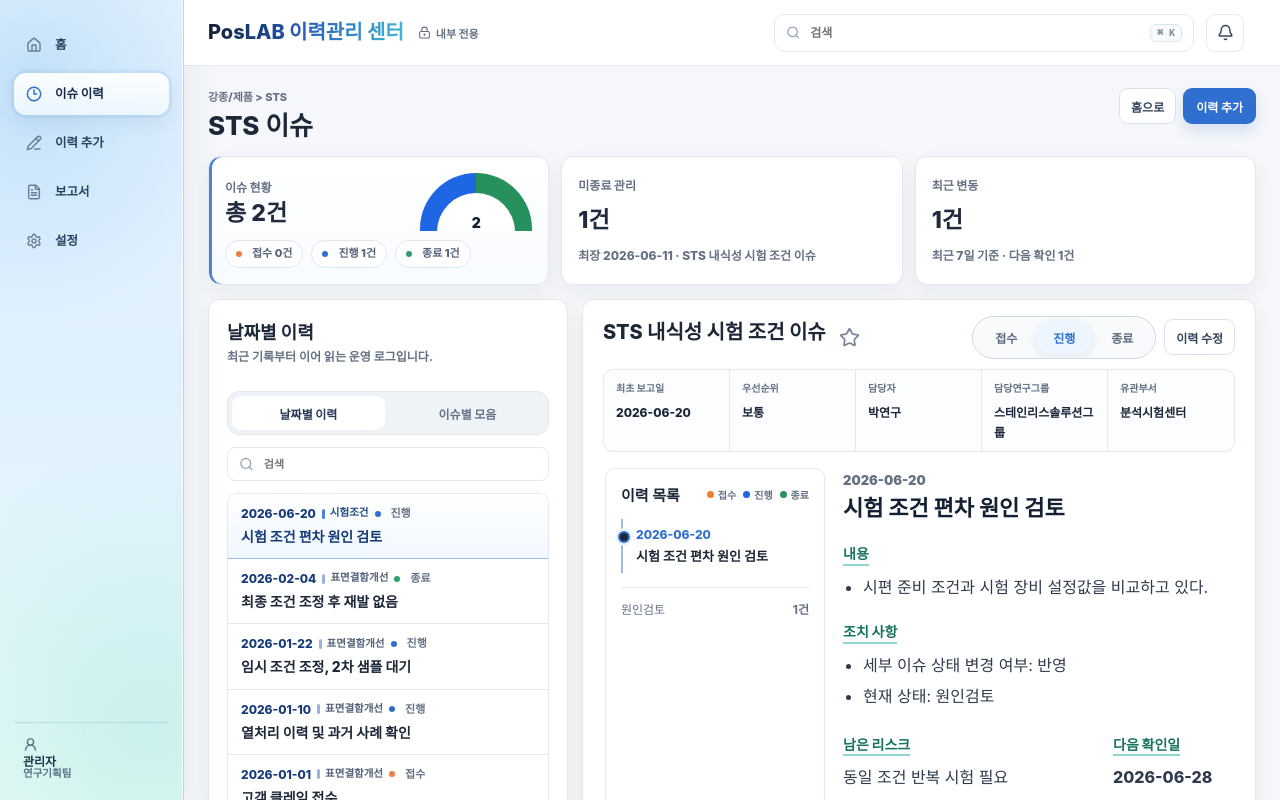
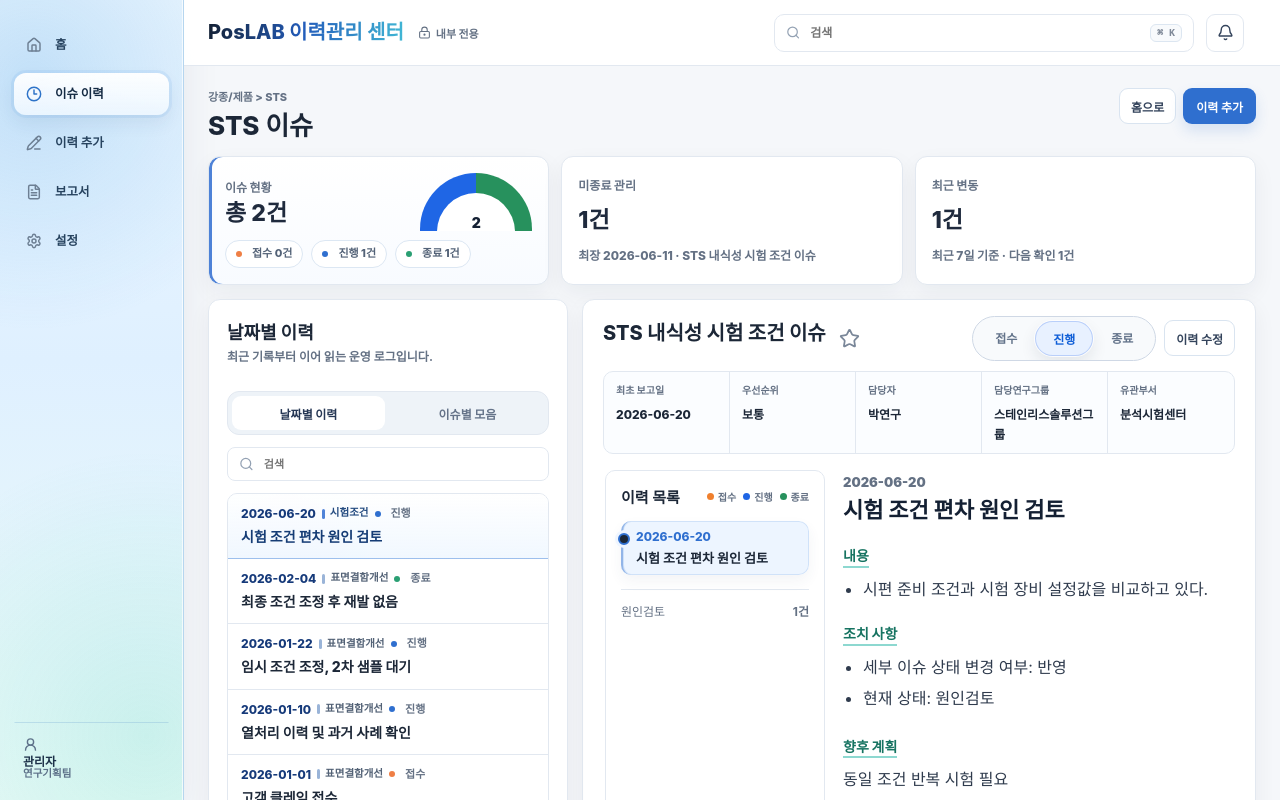
Before and after one commit to SSG87-pos/Issue-history-board, a React (Vite) app: page / in a window 1280 px wide. Both pictures are taken after a click on the button "이슈 이력". Shown: the top 800 px of the page. Built offline with nearby package versions, Linux system fonts and the light colour scheme.

Commit message:
fix: refine detail plan and timeline selection

```diff
--- a/src/components/HistoryDetail.tsx
+++ b/src/components/HistoryDetail.tsx
@@ -141,15 +141,9 @@ export function HistoryDetail({ data, selectedEntry, selectedIssue, onCloseDetai
 
           <div className="risk-check-grid">
             <div>
-              <h4>남은 리스크</h4>
+              <h4>향후 계획</h4>
               <p>{selectedEntry.remainingRisk || '등록된 잔여 리스크가 없습니다.'}</p>
             </div>
-            {selectedEntry.nextCheckDate && (
-              <div>
-                <h4>다음 확인일</h4>
-                <p className="next-check-date">{selectedEntry.nextCheckDate}</p>
-              </div>
-            )}
           </div>
 
           <h4>첨부 URL</h4>
--- a/src/styles.css
+++ b/src/styles.css
@@ -3626,6 +3626,35 @@ body {
   background: currentColor;
 }
 
+.timeline-row.is-selected {
+  border-radius: 10px;
+  background: #eef5ff;
+  box-shadow:
+    inset 0 0 0 1px rgba(80, 139, 222, 0.18),
+    0 6px 14px rgba(43, 69, 99, 0.06);
+}
+
+.timeline-row.status-occurred.is-selected {
+  background: #fff4e8;
+}
+
+.timeline-row.status-cause_review.is-selected,
+.timeline-row.status-actioning.is-selected {
+  background: #edf5ff;
+}
+
+.timeline-row.status-verification.is-selected {
+  background: #eafaf7;
+}
+
+.timeline-row.status-resolved.is-selected {
+  background: #eaf8ef;
+}
+
+.timeline-row.status-on_hold.is-selected {
+  background: #f4f6f9;
+}
+
 /* Home review pass: align category headers, remove icon boxes, and soften selection cues. */
 .topbar-title h1 {
   background: linear-gradient(100deg, #142033 0%, #235cba 48%, #41b8d5 100%);
@@ -3891,6 +3920,37 @@ body {
   content: none;
 }
 
+/* Detail phase clarity: make the active status read as the current state. */
+.phase-track li {
+  color: #64748b;
+  font-weight: 860;
+}
+
+.phase-track .is-current {
+  font-weight: 950;
+  box-shadow:
+    0 0 0 1px rgba(255, 255, 255, 0.82),
+    0 7px 16px rgba(30, 46, 70, 0.1);
+}
+
+.phase-track.phase-received .is-current {
+  border: 1px solid rgba(210, 120, 36, 0.22);
+  background: #fff2e4;
+  color: #b45309;
+}
+
+.phase-track.phase-in_progress .is-current {
+  border: 1px solid rgba(37, 99, 235, 0.24);
+  background: #e8f1ff;
+  color: #0f5ed7;
+}
+
+.phase-track.phase-closed .is-current {
+  border: 1px solid rgba(20, 130, 82, 0.22);
+  background: #e8f8ef;
+  color: #137047;
+}
+
 /* Mobile detail cleanup: compact header and remove redundant gauge lines. */
 @media (max-width: 560px) {
   .subtopic-hero {
```
